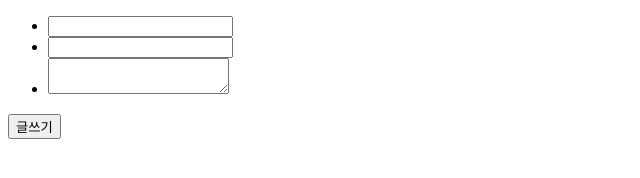
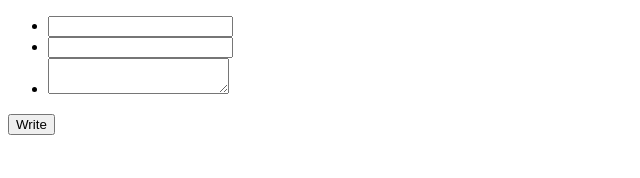
Before and after one commit to Solidstate7/webserver_MVC, a website: page views/board/write.html in a window 1280 px wide. Shown: the full height of the page, 0-640 px from the left. Drawn offline with Linux system fonts and the light colour scheme.

Commit message:
feat: html 변경

```diff
--- a/views/board/write.html
+++ b/views/board/write.html
@@ -16,7 +16,7 @@
       </li>
       <li><textarea name="content"></textarea></li>
     </ul>
-    <button type="submit">글쓰기</button>
+    <button type="submit">Write</button>
   </form>
 </body>
 </html>
```
Also changed, not shown: views/board/list.html (+1 -1 lines), views/index.html (+1 -0 lines).
